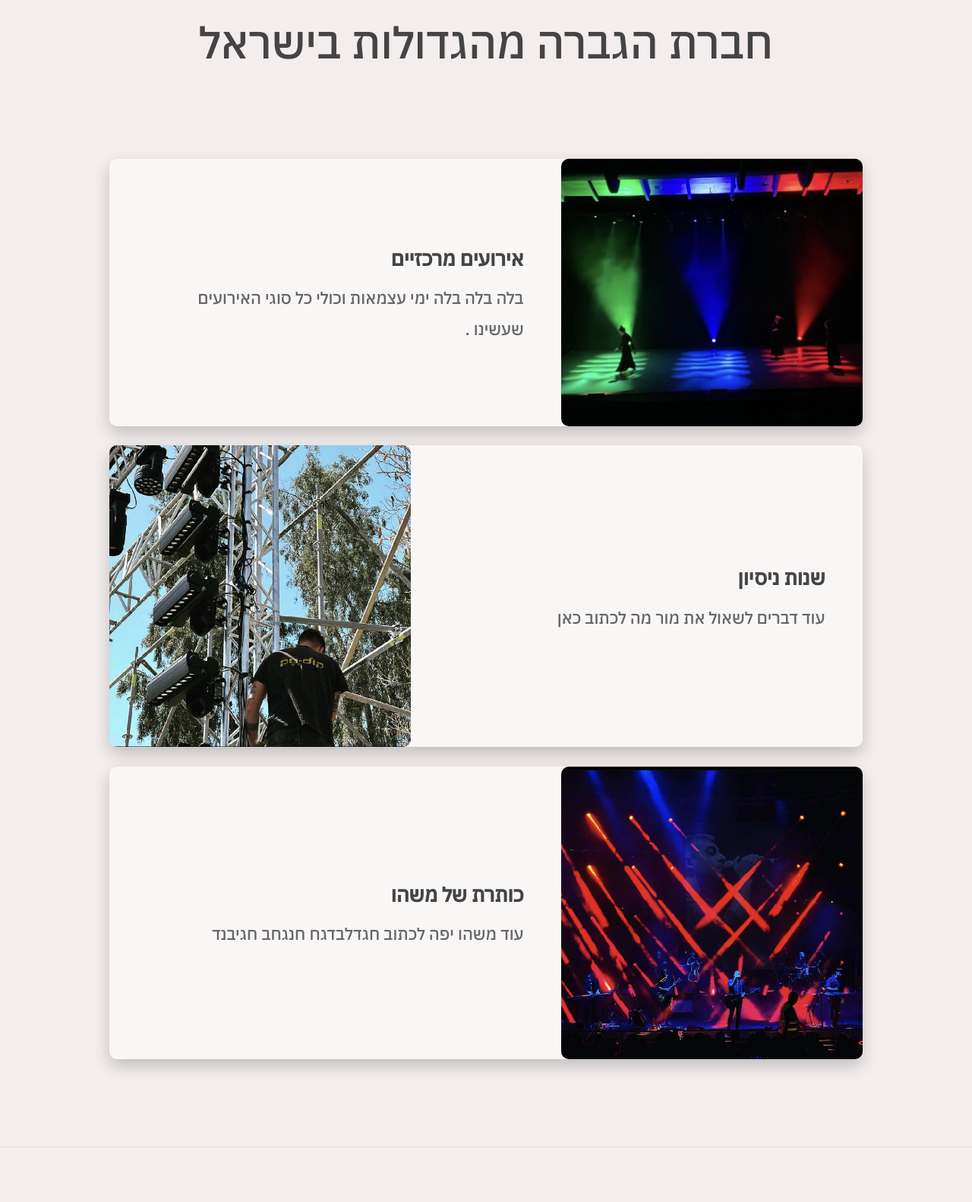
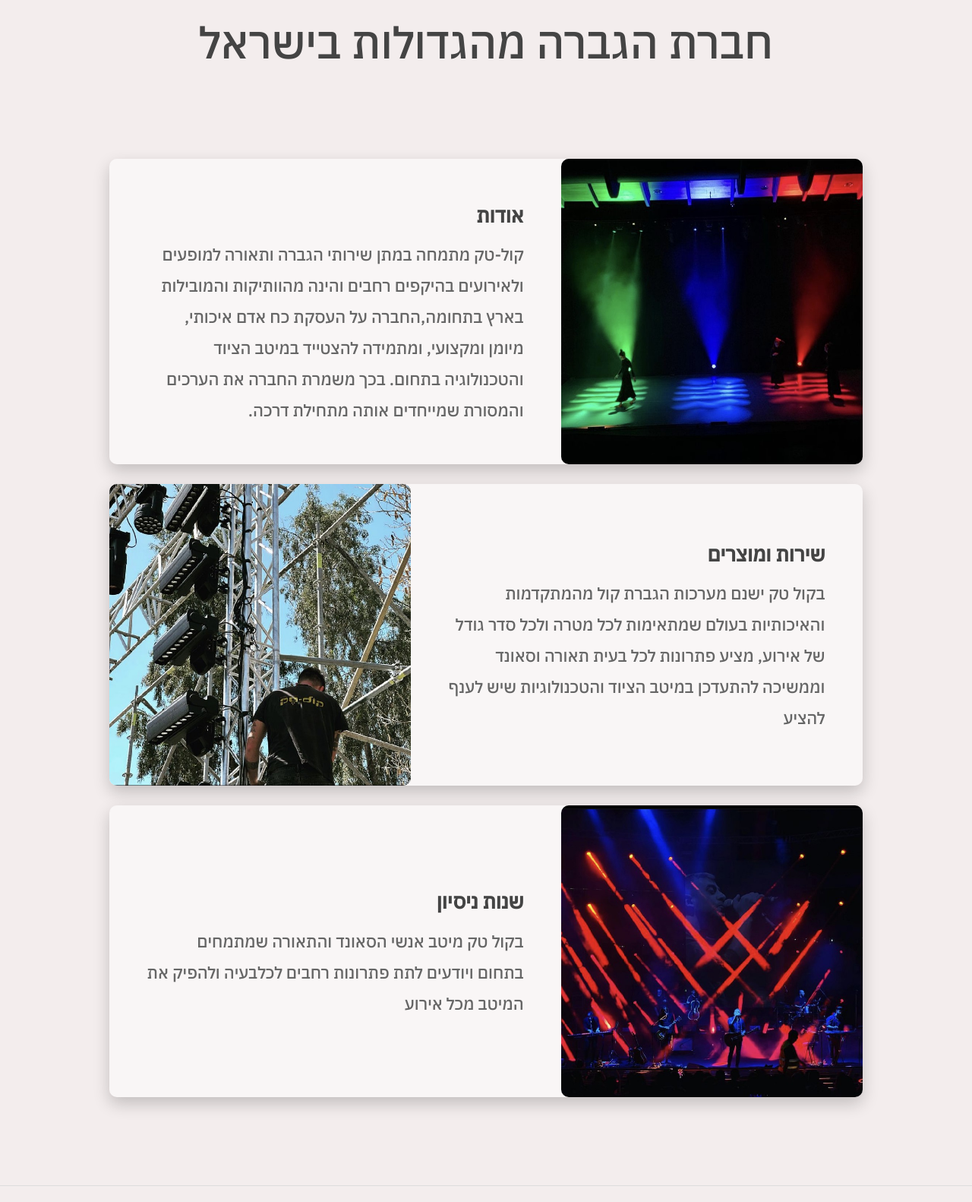
Before and after one commit to Noaavitan/koltech_site, a Django app: page / in a window 1280 px wide. Shown: the part 807-2389 px from the top of the page at 76% size. Run offline with Django 4.2, Linux system fonts and the light colour scheme.

Commit message:
about us

```diff
--- a/koltech_app/templates/koltech_app/index.html
+++ b/koltech_app/templates/koltech_app/index.html
@@ -60,15 +60,25 @@
           />
 
           <div class="features__feature">
-            <h5 class="features__header">אירועים מרכזיים</h5>
-            <p>בלה בלה בלה ימי עצמאות וכולי כל סוגי האירועים שעשינו .</p>
+            <h5 class="features__header">אודות</h5>
+            <p>
+              קול-טק מתמחה במתן שירותי הגברה ותאורה למופעים ולאירועים בהיקפים
+              רחבים והינה מהוותיקות והמובילות בארץ בתחומה,החברה על העסקת כח אדם
+              איכותי, מיומן ומקצועי, ומתמידה להצטייד במיטב הציוד והטכנולוגיה
+              בתחום. בכך משמרת החברה את הערכים והמסורת שמייחדים אותה מתחילת
+              דרכה.
+            </p>
           </div>
         </div>
 
         <div class="features_card">
           <div class="features__feature">
-            <h5 class="features__header">שנות ניסיון</h5>
-            <p>עוד דברים לשאול את מור מה לכתוב כאן</p>
+            <h5 class="features__header">שירות ומוצרים</h5>
+            <p>
+              בקול טק ישנם מערכות הגברת קול מהמתקדמות והאיכותיות בעולם שמתאימות
+              לכל מטרה ולכל סדר גודל של אירוע, מציע פתרונות לכל בעית תאורה
+              וסאונד וממשיכה להתעדכן במיטב הציוד והטכנולוגיות שיש לענף להציע
+            </p>
           </div>
 
           <img
@@ -87,8 +97,11 @@
           />
 
           <div class="features__feature">
-            <h5 class="features__header">כותרת של משהו</h5>
-            <p>עוד משהו יפה לכתוב חגדלבדגח חנגחב חגיבנד</p>
+            <h5 class="features__header">שנות ניסיון</h5>
+            <p>
+              בקול טק מיטב אנשי הסאונד והתאורה שמתמחים בתחום ויודעים לתת פתרונות
+              רחבים לכלבעיה ולהפיק את המיטב מכל אירוע
+            </p>
           </div>
         </div>
       </div>
--- a/statics/css/index.css
+++ b/statics/css/index.css
@@ -531,11 +531,11 @@ img {
   top: 50%;
   left: 50%;
   transform: translate(-50%, -50%);
-  max-width: 50rem;
-  height: 70%;
+  min-width: 65%;
+  height: 75%;
   background-color: #f3f3f3;
-  padding: 4rem 2rem;
-  box-shadow: 0 4rem 6rem rgba(0, 0, 0, 0.3);
+  padding: 2rem 1rem;
+  box-shadow: 0 3rem rem rgba(0, 0, 0, 0.3);
   z-index: 1001;
   transition: all 0.5s;
   font-weight: bold;
@@ -592,9 +592,9 @@ img {
   font-family: inherit;
   color: inherit;
   position: absolute;
-  top: 0rem;
-  right: 1rem;
-  font-size: 4rem;
+  top: -0.5rem;
+  right: 0.5rem;
+  font-size: 3rem;
   cursor: pointer;
   border: none;
   background: none;
```
